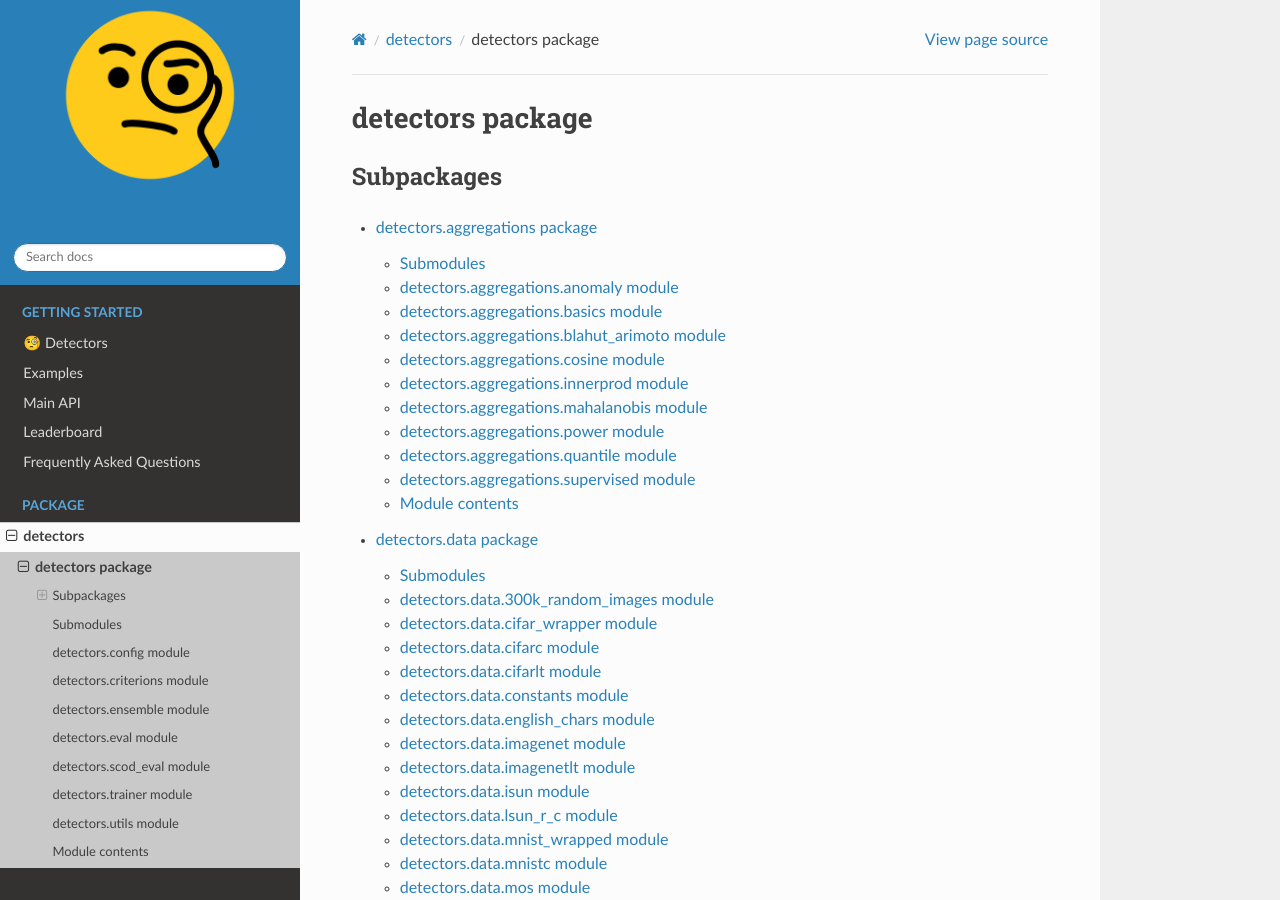
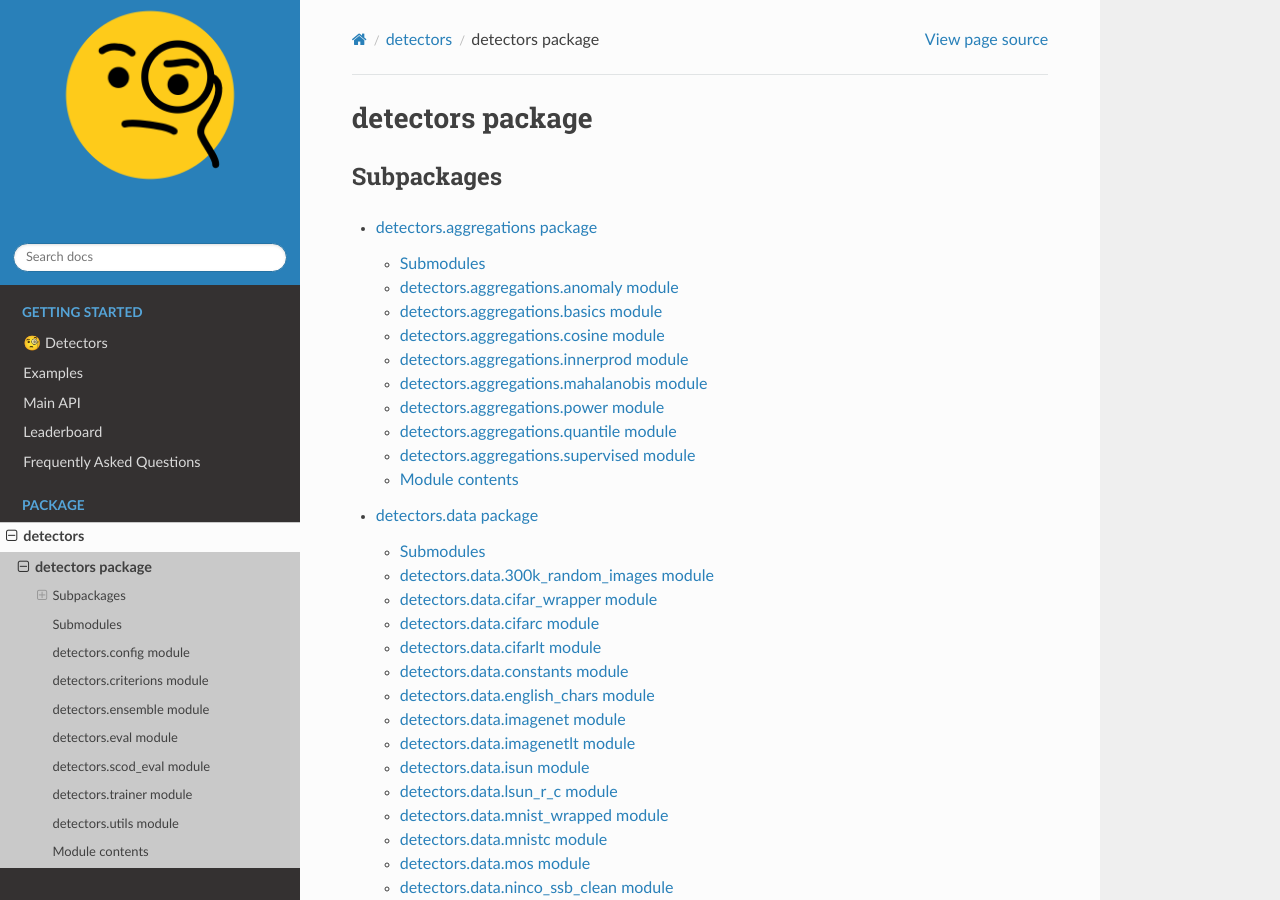
Before and after one commit to edadaltocg/detectors, a Sphinx documentation site: the page built from docs/source/detectors.rst, in a window 1280 px wide and 900 px high. Built offline with Sphinx 7.4.7 and the Read the Docs theme 2.0.0, drawn with Linux system fonts in a browser that asks for light colours; formulas are drawn with MathJax 3.

Commit message:
remove ba

```diff
--- a/docs/source/detectors.aggregations.rst
+++ b/docs/source/detectors.aggregations.rst
@@ -16,14 +16,6 @@
 ------------------------------------
 
 .. automodule:: detectors.aggregations.basics
-   :members:
-   :undoc-members:
-   :show-inheritance:
-
-detectors.aggregations.blahut\_arimoto module
----------------------------------------------
-
-.. automodule:: detectors.aggregations.blahut_arimoto
    :members:
    :undoc-members:
    :show-inheritance:
```
Also changed, not shown: 1 other file.
